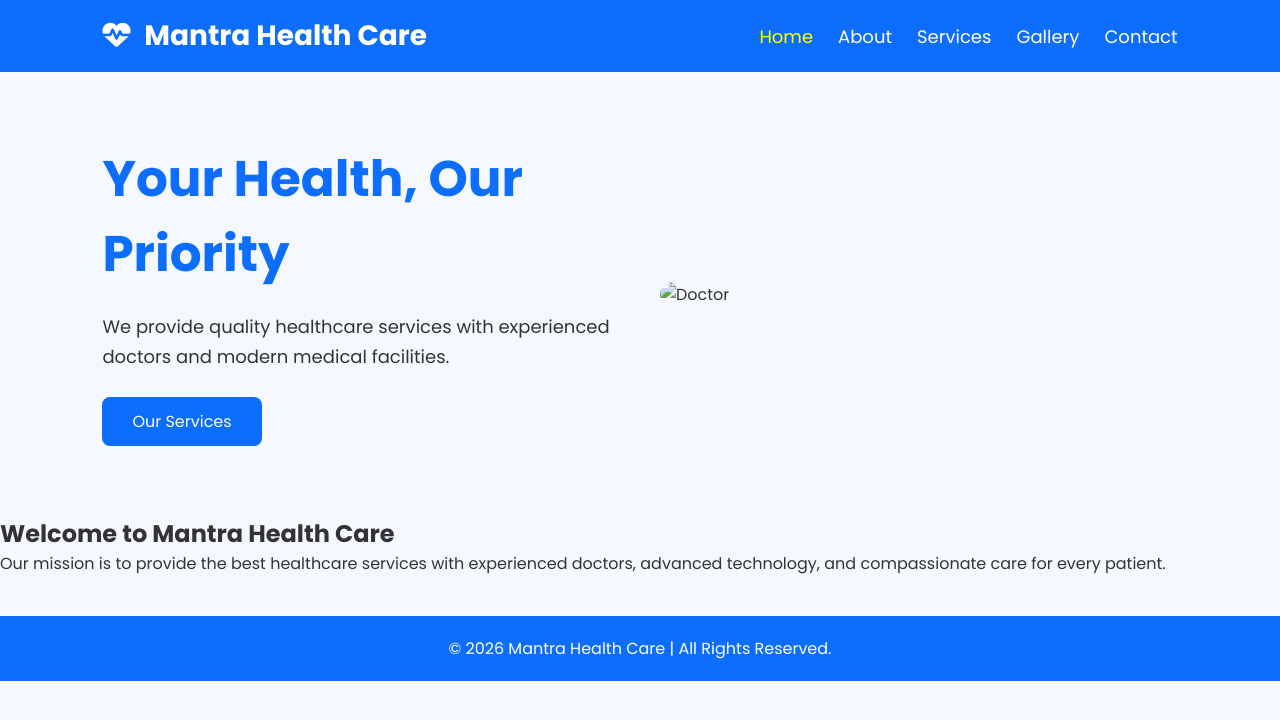
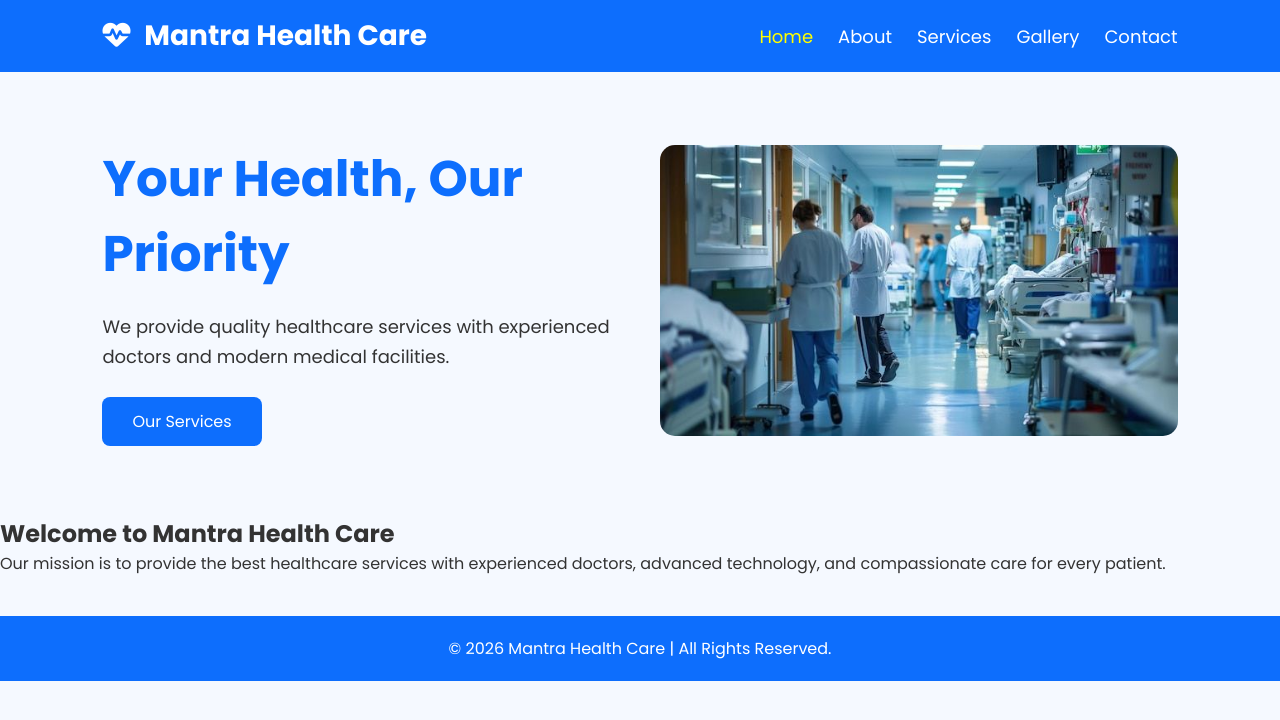
Before and after one commit to vasamchandana5-crypto/Mantra--Health--Website, a plain HTML site: page index.html in a window 1280 px wide. Drawn offline with Linux system fonts and the light colour scheme; files that its build step writes are made by us from their sources.

Commit message:
Fix HTML structure and update image source

```diff
--- a/index.html
+++ b/index.html
@@ -41,7 +41,7 @@
     </div>
 
     <div class="hero-image">
-        <img src="images/doctor1.jpg" alt="Doctor">
+        <img src="doctor1.jpg" alt="Doctor">
     </div>
 
 </section>
```
